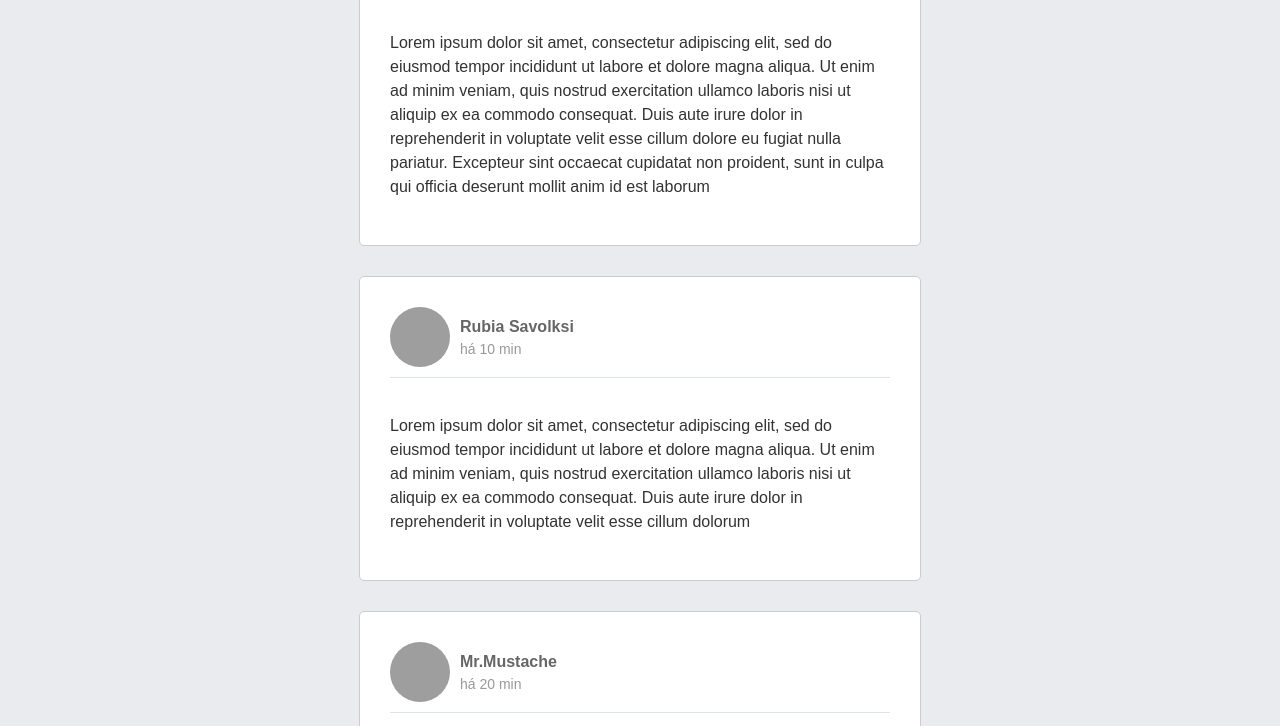
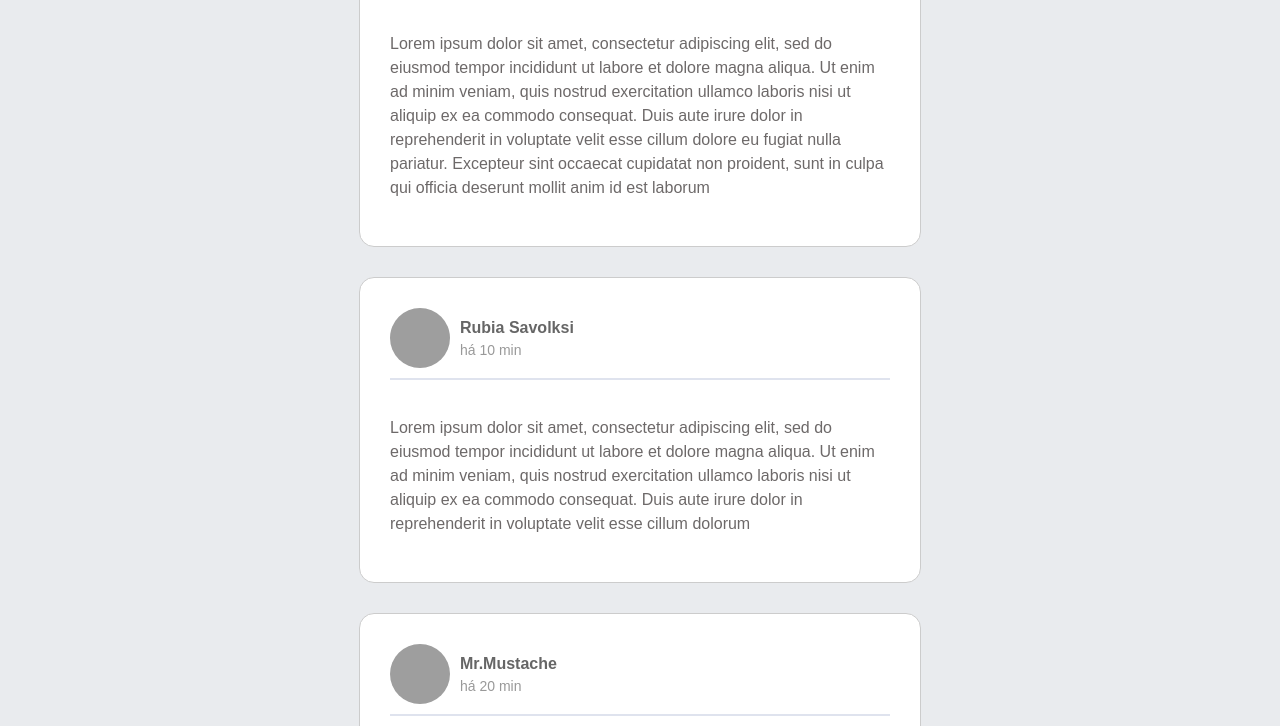
Before and after one commit to douglas-cavalcante/goreact_desafio1, a React app: page / in a window 1280 px wide. Shown: the part 178-904 px from the top of the page. Built offline with nearby package versions, Linux system fonts and the light colour scheme; grey boxes are pictures that could not be loaded.

Commit message:
Melhora css

```diff
--- a/src/styles/styles.scss
+++ b/src/styles/styles.scss
@@ -39,7 +39,7 @@ h4 {
   width: 500px;
   padding: 30px;
   border: 1px solid #ccc;
-  border-radius: 5px;
+  border-radius: 15px;
   background-color: #ffffff;
   margin-top: 30px;
 
@@ -73,13 +73,13 @@ h4 {
 
   p {
     font-size: 16px;
-    color: #333333;
+    color: #6d6969;
     line-height: 24px;
     padding-top: 20px;
   }
 }
 
 .line-separator {
-  border-bottom: 1px solid #dfe3ee;
+  border-bottom: 2px solid #dfe3ee;
   margin: 10px 0;
 }
```
